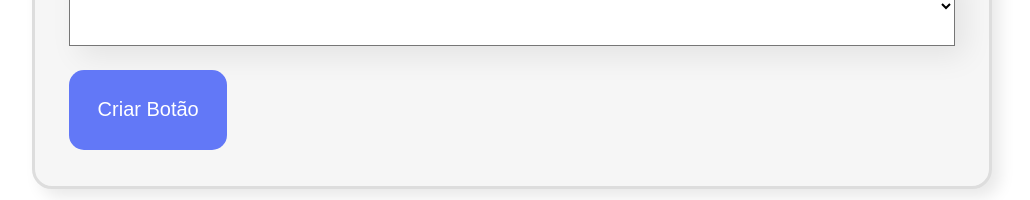
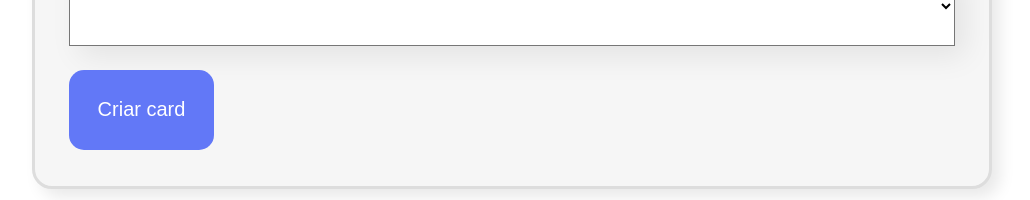
Before and after one commit to YasHirt/Jogano, a React (Create React App) app: page / in a window 1280 px wide. Shown: the part 993-1193 px from the top of the page, without its empty margins (128-1158 px from the left). Built offline with nearby package versions, Linux system fonts and the light colour scheme.

Commit message:
Criação do botão deletar jogador

```diff
--- a/package.json
+++ b/package.json
@@ -9,6 +9,7 @@
     "@testing-library/user-event": "^13.5.0",
     "react": "^19.1.1",
     "react-dom": "^19.1.1",
+    "react-icons": "^5.5.0",
     "react-scripts": "5.0.1",
     "web-vitals": "^2.1.4"
   },
--- a/src/App.js
+++ b/src/App.js
@@ -53,6 +53,12 @@ function App() {
   const aoNovoColaboradorAdcionado = (colaborador) => {
     setColaborades([...colaboradores, colaborador])
   }
+
+  const DeletandoColaborador = () =>
+  {
+    console.log("Deletando colaborador" )
+  }
+
   return (
     <div className="App">
       <Banner />
@@ -64,6 +70,7 @@ function App() {
         nome={jogo.nome}
         corPrimaria={jogo.corPrimaria}
         corSecundaria={jogo.corSecundaria}
+        aoDeletar={DeletandoColaborador}
         colaboradores={colaboradores.filter(colaborador =>colaborador.lista == jogo.nome)} />)}
 
 
--- a/src/componentes/CardJogador/CardJogador.js
+++ b/src/componentes/CardJogador/CardJogador.js
@@ -1,9 +1,11 @@
 import './cardJogador.css'
+import { TiDelete } from "react-icons/ti";
 
 const CardJogador = (props) =>
 {
     return (
         <div className='jogador'>
+            <TiDelete onClick={props.aoDeletar} className='botao-deletar'/>
             <div className='cabecalho' style={{backgroundColor: props.corCabecalho}}>
                 <img src={props.imagem} alt='Foto  da Jogadora'/>
             </div>
--- a/src/componentes/Formulario/Formulario.js
+++ b/src/componentes/Formulario/Formulario.js
@@ -21,7 +21,7 @@ const Formulario = (props) => {
         setDescricao('')
     }
 
-
+//O evento é passado automáticcamente como parâmetro para aoSalvar porque é uma função callback de evento
     return (
         <section className='section-login'>
             <form className='form-login' onSubmit={aoSalvar} >
@@ -31,7 +31,7 @@ const Formulario = (props) => {
                 <CampoTexto valor={imagem} aoAlterado={setImagem} label="Imagem" placeholder="Informe o endereço da imagem" />
                 <ListaSuspensa valor={lista} aoAlterado={setLista} label="Jogos" obrigatorio={true} itens={props.listaDeJogos} />
                 <Botao>
-                    Criar Botão
+                    Criar card
                 </Botao>
 
             </form>
--- a/src/componentes/Jogo/Jogo.js
+++ b/src/componentes/Jogo/Jogo.js
@@ -8,7 +8,11 @@ const Jogo = (props) =>
        props.colaboradores.length > 0 && <section className="sectionJogo" style={{backgroundColor: props.corPrimaria}}>
             <h3 style={{ borderColor: props.corSecundaria}}>{props.nome}</h3>
             <div className="colaboradoes">
-            {props.colaboradores.map(colaborador => <CardJogador key={colaborador.nome} corCabecalho={props.corSecundaria} nome={colaborador.nome} imagem={colaborador.imagem} descricao={colaborador.descricao}/>)}
+            {props.colaboradores.map(colaborador => {
+                console.log("Renderizando colaborador")
+                return <CardJogador key={colaborador.nome} aoDeletar={props.aoDeletar} corCabecalho={props.corSecundaria} nome={colaborador.nome} imagem={colaborador.imagem} descricao={colaborador.descricao}/>
+            })}
+
             </div>
         </section>
     )
```
Also changed, not shown: 1 other file (tests, documents, lock files or other folders).
